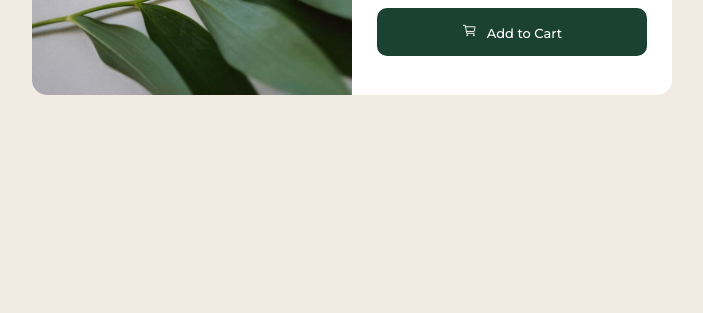
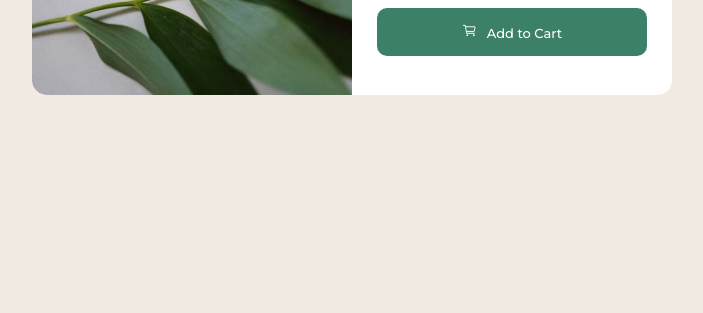
Before and after one commit to Danik8624/Product-preview-card-component, a plain HTML site: page index.html in a window 1280 px wide. Shown: the part 603-916 px from the top of the page, without its empty margins (288-991 px from the left). Drawn offline with nearby package versions, Linux system fonts and the light colour scheme.

Commit message:
Update style.css

```diff
--- a/style.css
+++ b/style.css
@@ -82,11 +82,15 @@ h4 {
     border: none;
     padding: 15px 85px;
     font-size: 13px;
-    background-color: hsl(156, 42%, 18%);
+    background-color: hsl(158, 36%, 37%);
     border-radius: 10px;
     box-sizing: border-box;
     font-family: 'Montserrat', sans-serif;
     color: white;
+}
+
+.btn:hover {
+    background-color:hsl(156, 42%, 18%); ;
 }
 
 .icon {
```
